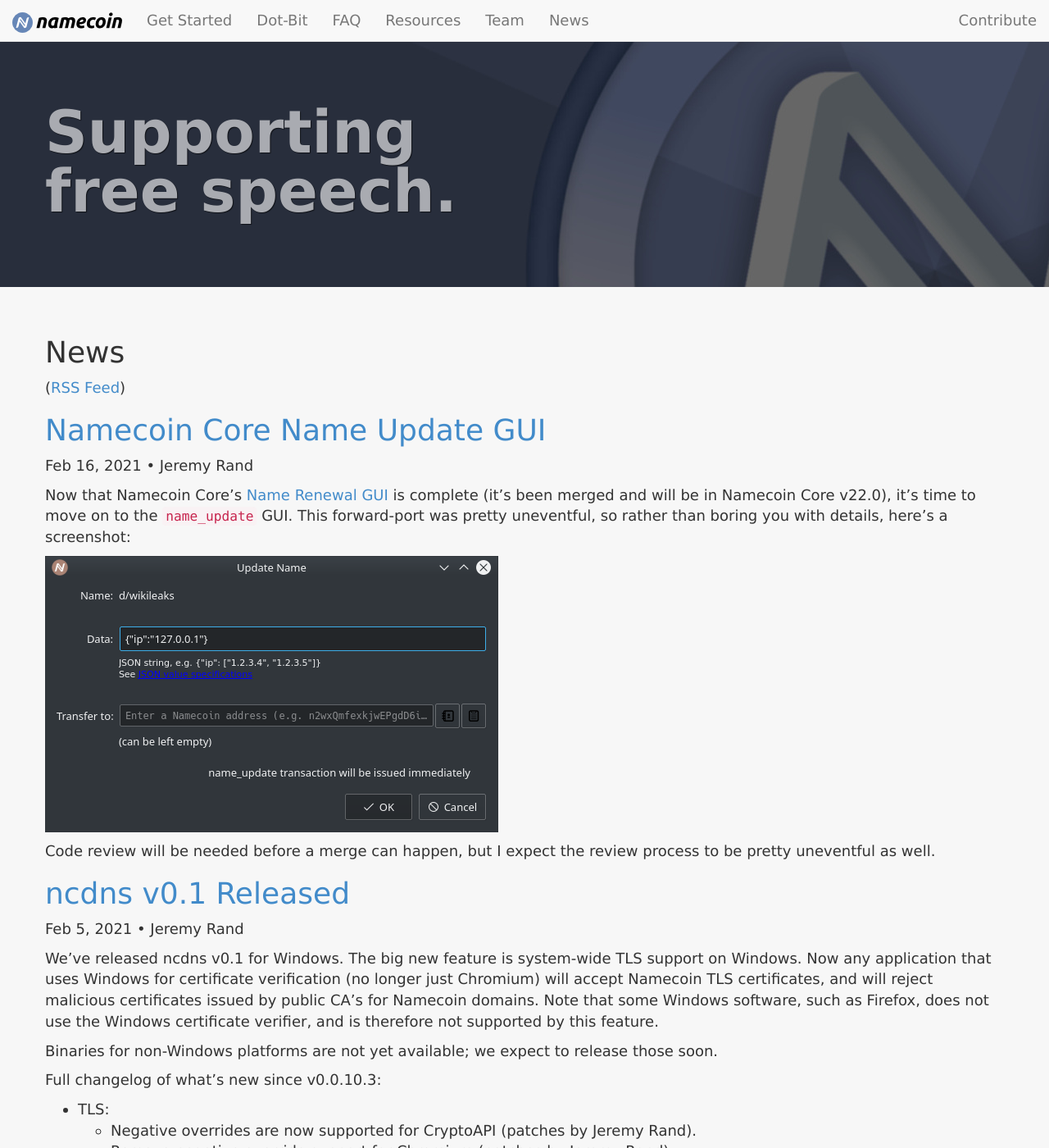
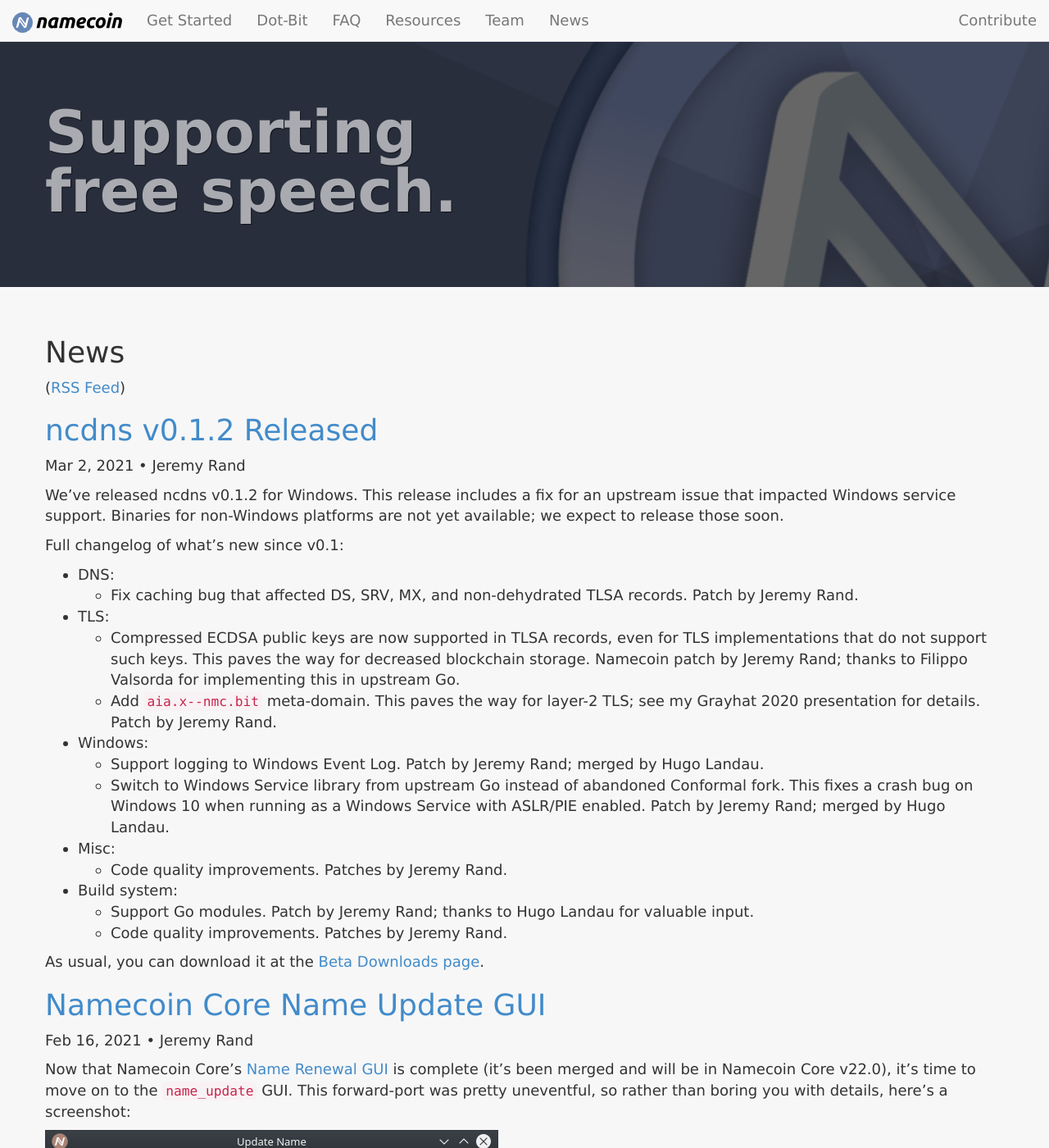
Before and after one commit to JeremyRand/namecoin.org, a Jekyll site: the page built from news/index.md, in a window 1280 px wide and 1400 px high. Shown: the whole window at 82% size. Built offline with Jekyll 4.4.1, drawn with Linux system fonts in a browser that asks for light colours.

Commit message:
Release ncdns v0.1.2

```diff
--- /dev/null
+++ b/_posts/2021-03-02-ncdns-v0.1.2-released.md
@@ -0,0 +1,26 @@
+---
+layout: post
+title: ncdns v0.1.2 Released
+author: Jeremy Rand
+tags: [Releases, ncdns Releases]
+---
+
+We've released ncdns v0.1.2 for Windows.  This release includes a fix for an upstream issue that impacted Windows service support.  Binaries for non-Windows platforms are not yet available; we expect to release those soon.
+
+Full changelog of what's new since v0.1:
+
+* DNS:
+    - Fix caching bug that affected DS, SRV, MX, and non-dehydrated TLSA records.  Patch by Jeremy Rand.
+* TLS:
+    - Compressed ECDSA public keys are now supported in TLSA records, even for TLS implementations that do not support such keys.  This paves the way for decreased blockchain storage.   Namecoin patch by Jeremy Rand; thanks to Filippo Valsorda for implementing this in upstream Go.
+    - Add `aia.x--nmc.bit` meta-domain.  This paves the way for layer-2 TLS; see my Grayhat 2020 presentation for details.  Patch by Jeremy Rand.
+* Windows:
+    - Support logging to Windows Event Log.  Patch by Jeremy Rand; merged by Hugo Landau.
+    - Switch to Windows Service library from upstream Go instead of abandoned Conformal fork.  This fixes a crash bug on Windows 10 when running as a Windows Service with ASLR/PIE enabled.  Patch by Jeremy Rand; merged by Hugo Landau.
+* Misc:
+    - Code quality improvements.  Patches by Jeremy Rand.
+* Build system:
+    - Support Go modules.  Patch by Jeremy Rand; thanks to Hugo Landau for valuable input.
+    - Code quality improvements.  Patches by Jeremy Rand.
+
+As usual, you can download it at the [Beta Downloads page]({{ "/download/betas/#ncdns" | relative_url }}).
--- a/download/betas/index.md
+++ b/download/betas/index.md
@@ -106,10 +106,11 @@ ncdns plain binaries are also available for most major operating systems.  These
 
 * [ncdns v0.0.10.3 GNU/Linux (64-bit x86) plain binaries](https://www.namecoin.org/files/ncdns/ncdns-0.0.10.3/ncdns-0.0.10.3-linux-x86_64.tar.gz)
 * [ncdns v0.0.10.3 GNU/Linux (32-bit x86) plain binaries](https://www.namecoin.org/files/ncdns/ncdns-0.0.10.3/ncdns-0.0.10.3-linux-i686.tar.gz)
-* [ncdns v0.1 Windows (64-bit x86) installer](https://www.namecoin.org/files/ncdns/ncdns-0.1/ncdns-0.1-windows-x86_64-install.exe)
+* [ncdns v0.1.2 Windows (64-bit x86) installer](https://www.namecoin.org/files/ncdns/ncdns-0.1.2/ncdns-0.1.2-windows-x86_64-install.exe)
 * [ncdns v0.0.10.3 Windows (64-bit x86) plain binaries](https://www.namecoin.org/files/ncdns/ncdns-0.0.10.3/ncdns-0.0.10.3-windows-x86_64.tar.gz)
 * [ncdns v0.0.10.3 Windows (32-bit x86) plain binaries](https://www.namecoin.org/files/ncdns/ncdns-0.0.10.3/ncdns-0.0.10.3-windows-i686.tar.gz)
 * [ncdns v0.0.10.3 macOS (64-bit x86) plain binaries](https://www.namecoin.org/files/ncdns/ncdns-0.0.10.3/ncdns-0.0.10.3-osx-x86_64.tar.gz)
+* [ncdns v0.1.2 Signature (Release signed by Jeremy Rand)](https://www.namecoin.org/files/ncdns/ncdns-0.1.2/ncdns-0.1.2.SHA256SUMS.asc)
 * [ncdns v0.0.10.3 Signature (Release signed by Jeremy Rand)](https://www.namecoin.org/files/ncdns/ncdns-0.0.10.3/ncdns-0.0.10.3.SHA256SUMS.asc)
 * [ncdns v0.0.10.3 plain binaries for GNU/Linux (non-x86), DragonFlyBSD, FreeBSD, NetBSD, OpenBSD, and Solaris (hosted by GitHub)](https://github.com/namecoin/ncdns/releases/tag/v0.0.10.3)
 * [ncdns Nightly GNU/Linux (64-bit POWER BE) plain binaries](https://api.cirrus-ci.com/v1/artifact/github/namecoin/ncdns/Cross-Compile%20Go%20latest/binaries/dist/ncdns--linux_ppc64.tar.gz)
```
